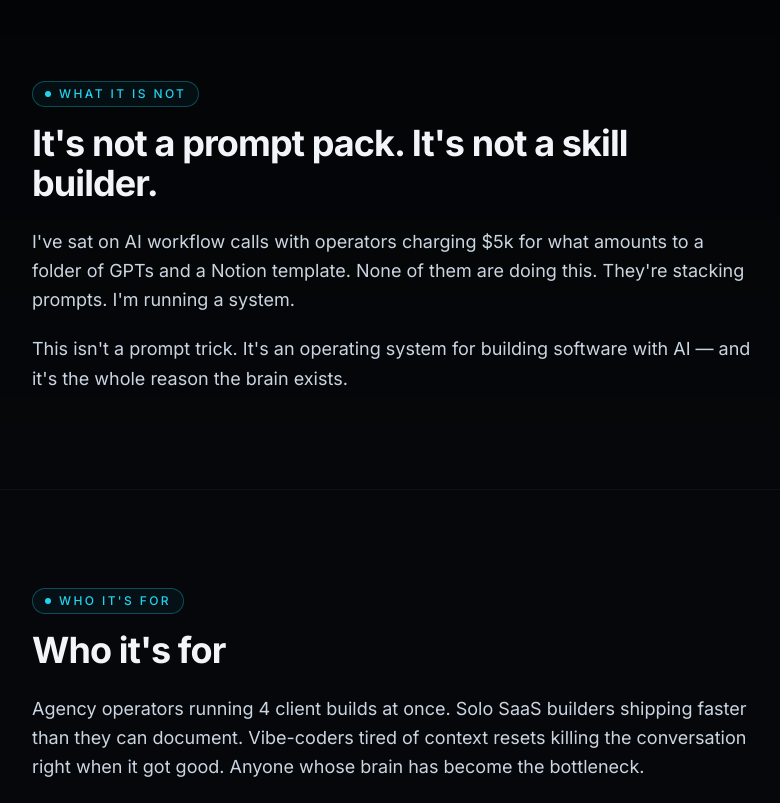
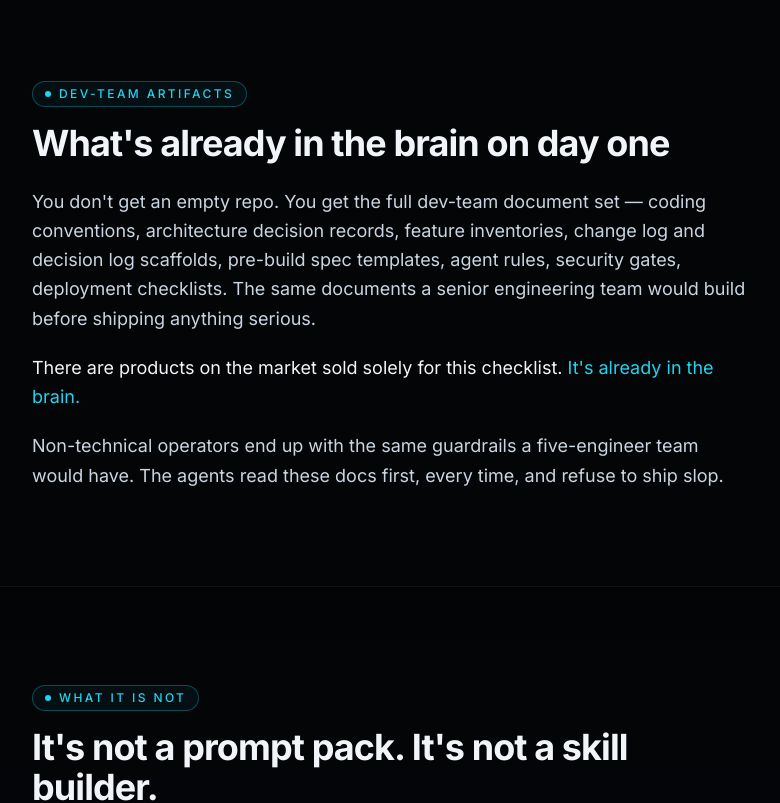
Before and after one commit to cwhited26/aipocketagency-website, a Next.js app: page / in a window 1280 px wide. Shown: the part 3620-4423 px from the top of the page, without its empty margins (248-1028 px from the left). Built offline with nearby package versions, Linux system fonts and the light colour scheme.

Commit message:
[2026-05-10 Claude Code] Landing page: full copy rewrite — hero, manifesto, origin, how it works, dev-team artifacts, what it is not, who it's for

```diff
--- a/src/app/page.tsx
+++ b/src/app/page.tsx
@@ -11,6 +11,7 @@ export default function Page() {
       <Manifesto />
       <Origin />
       <HowItWorks />
+      <DevTeamArtifacts />
       <WhatItIsNot />
       <WhoItsFor />
       <InsideCTA />
@@ -318,6 +319,38 @@ function HowItWorks() {
   );
 }
 
+function DevTeamArtifacts() {
+  return (
+    <section className="border-b border-white/5 bg-black/30">
+      <div className="mx-auto max-w-3xl px-6 py-20 sm:py-24">
+        <SectionLabel>Dev-team artifacts</SectionLabel>
+        <h2 className="text-3xl font-bold tracking-tight sm:text-4xl">
+          What&apos;s already in the brain on day one
+        </h2>
+        <div className="mt-6 space-y-5 text-lg leading-relaxed text-slate-300">
+          <p>
+            You don&apos;t get an empty repo. You get the full dev-team
+            document set — coding conventions, architecture decision records,
+            feature inventories, change log and decision log scaffolds,
+            pre-build spec templates, agent rules, security gates, deployment
+            checklists. The same documents a senior engineering team would
+            build before shipping anything serious.
+          </p>
+          <p className="text-slate-100">
+            There are products on the market sold solely for this checklist.{" "}
+            <span className="text-accent">It&apos;s already in the brain.</span>
+          </p>
+          <p>
+            Non-technical operators end up with the same guardrails a
+            five-engineer team would have. The agents read these docs first,
+            every time, and refuse to ship slop.
+          </p>
+        </div>
+      </div>
+    </section>
+  );
+}
+
 function WhatItIsNot() {
   return (
     <section className="border-b border-white/5 bg-gradient-to-b from-black/40 via-black/20 to-transparent">
@@ -355,9 +388,11 @@ function WhoItsFor() {
         <div className="mt-6 space-y-5 text-lg leading-relaxed text-slate-300">
           <p>
             Agency operators running 4 client builds at once. Solo SaaS
-            builders shipping faster than they can document. Vibe-coders tired
-            of context resets killing the conversation right when it got good.
-            Anyone whose brain has become the bottleneck.
+            builders shipping faster than they can document. Non-technical
+            founders who need their AI to build like a real dev team, not
+            vibe-code spaghetti. Vibe-coders tired of context resets killing
+            the conversation right when it got good. Anyone whose brain has
+            become the bottleneck.
           </p>
           <p>
             If you&apos;ve ever rebuilt the same context three times in one
```
